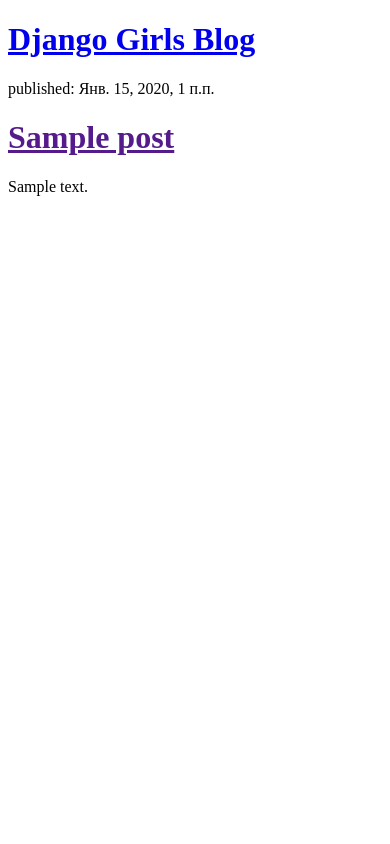
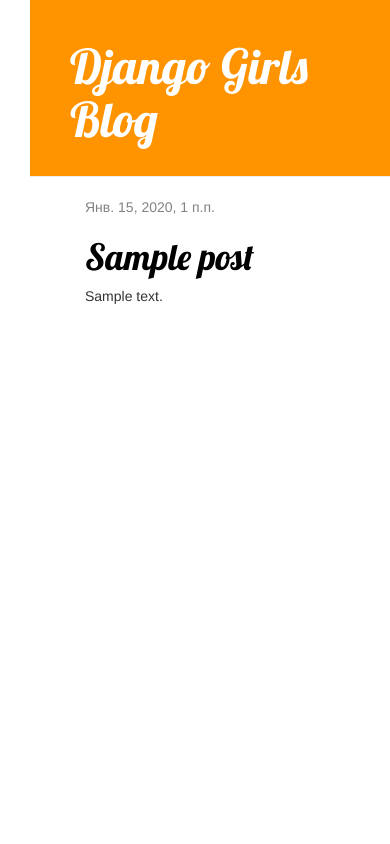
Before and after one commit to ryabovoll/Django_Tutorial, a Django app: page / in a window 390 px wide. Run offline with Django 3.2, Linux system fonts and the light colour scheme; tables that the repository leaves empty hold one stand-in row (values such as "Sample post"); some libraries are stand-ins or nearby versions.

Commit message:
Added view and template for detailed blog post as well as CSS for the site.

```diff
--- /dev/null
+++ b/blog/static/css/blog.css
@@ -0,0 +1,55 @@
+h1 a {
+    color: #FCA205;
+    font-family: 'Lobster';
+}
+
+body {
+    padding-left: 30px;
+}
+
+.page-header {
+    background-color: #ff9400;
+    margin-top: 0;
+    padding: 20px 20px 20px 40px;
+}
+
+.page-header h1, .page-header h1 a, .page-header h1 a:visited, .page-header h1 a:active {
+    color: #ffffff;
+    font-size: 36pt;
+    text-decoration: none;
+}
+
+.content {
+    margin-left: 40px;
+}
+
+h1, h2, h3, h4 {
+    font-family: 'Lobster', cursive;
+}
+
+.date {
+    color: #828282;
+}
+
+.save {
+    float: right;
+}
+
+.post-form textarea, .post-form input {
+    width: 100%;
+}
+
+.top-menu, .top-menu:hover, .top-menu:visited {
+    color: #ffffff;
+    float: right;
+    font-size: 26pt;
+    margin-right: 20px;
+}
+
+.post {
+    margin-bottom: 70px;
+}
+
+.post h1 a, .post h1 a:visited {
+    color: #000000;
+}
--- /dev/null
+++ b/blog/templates/blog/base.html
@@ -0,0 +1,24 @@
+{% load static %}
+<html>
+    <head>
+        <title>Django Girls blog</title>
+        <link rel="stylesheet" href="//maxcdn.bootstrapcdn.com/bootstrap/3.2.0/css/bootstrap.min.css">
+        <link rel="stylesheet" href="//maxcdn.bootstrapcdn.com/bootstrap/3.2.0/css/bootstrap-theme.min.css">
+        <link href='//fonts.googleapis.com/css?family=Lobster&subset=latin,latin-ext' rel='stylesheet' type='text/css'>
+        <link rel="stylesheet" href="{% static 'css/blog.css' %}">
+    </head>
+        <body>
+            <div class="page-header">
+                <h1><a href="/">Django Girls Blog</a></h1>
+            </div>
+            <div class="content container">
+                <div class="row">
+                    <div class="col-md-8">
+                    {% block content %}
+                    {% endblock %}
+                    </div>
+                </div>
+            </div>
+        </body>
+
+</html>
--- a/blog/templates/blog/post_list.html
+++ b/blog/templates/blog/post_list.html
@@ -1,28 +1,13 @@
-<!DOCTYPE html>
-<html>
-    <head>
-        <meta charset="UTF-8"/>
-        <title>Django Girls Blog</title>
+{% extends 'blog/base.html' %}
 
-        <link rel="apple-touch-icon" sizes="180x180" href=".apple-touch-icon.png">
-        <link rel="icon" type="image/png" sizes="32x32" href=".favicon-32x32.png">
-        <link rel="icon" type="image/png" sizes="16x16" href=".favicon-16x16.png">
-        <link rel="manifest" href=".site.webmanifest">
-        <link rel="mask-icon" href=".safari-pinned-tab.svg" color="#5bbad5">
-        <meta name="msapplication-TileColor" content="#da532c">
-        <meta name="theme-color" content="#ffffff">
-
-    </head>
-    <body>
-        <div>
-            <h1><a href="/">Django Girls Blog</a></h1>
-        </div>
-            {% for post in posts %}
-        <div>
-            <p>published: {{ post.published_date }}</p>
-            <h1><a href="">{{ post.title }}</a></h1>
+{% block content %}
+    {% for post in posts %}
+        <div class="post">
+            <div class="date">
+                {{ post.published_date }}
+            </div>
+            <h1><a href="{% url 'post_detail' pk=post.pk %}">{{ post.title }}</a></h1>
             <p>{{ post.text|linebreaksbr }}</p>
         </div>
-            {% endfor %}
-    </body>
-</html>
+    {% endfor %}
+{% endblock %}
--- a/blog/urls.py
+++ b/blog/urls.py
@@ -3,4 +3,5 @@
 
 urlpatterns = [
     path('', views.post_list, name='post_list'),
+    path('post/<int:pk>/', views.post_detail, name='post_detail'),
 ]
--- a/blog/views.py
+++ b/blog/views.py
@@ -1,8 +1,14 @@
 from django.shortcuts import render
 from django.utils import timezone
 from .models import Post
+from django.shortcuts import render, get_object_or_404
 
 
 def post_list(request):
-    posts = Post.objects.filter(published_date__lte=timezone.now()).order_by('-published_date')
+    posts = Post.objects.filter(published_date__lte=timezone.now()).order_by('published_date')
     return render(request, 'blog/post_list.html', {'posts': posts})
+
+
+def post_detail(request, pk):
+    post = get_object_or_404(Post, pk=pk)
+    return render(request, 'blog/post_detail.html', {'post': post})
```
Also changed, not shown: blog/templates/blog/browserconfig.xml (deleted, +0 -9 lines), blog/templates/blog/post_detail.html (added, +13 -0 lines), blog/templates/blog/android-chrome-192x192.png (deleted), blog/templates/blog/android-chrome-256x256.png (deleted), blog/templates/blog/apple-touch-icon.png (deleted), blog/templates/blog/favicon-16x16.png (deleted), blog/templates/blog/favicon-32x32.png (deleted), blog/templates/blog/favicon.ico (deleted), blog/templates/blog/mstile-150x150.png (deleted), blog/templates/blog/safari-pinned-tab.svg (deleted), blog/templates/blog/site.webmanifest (deleted), 1 other file.
